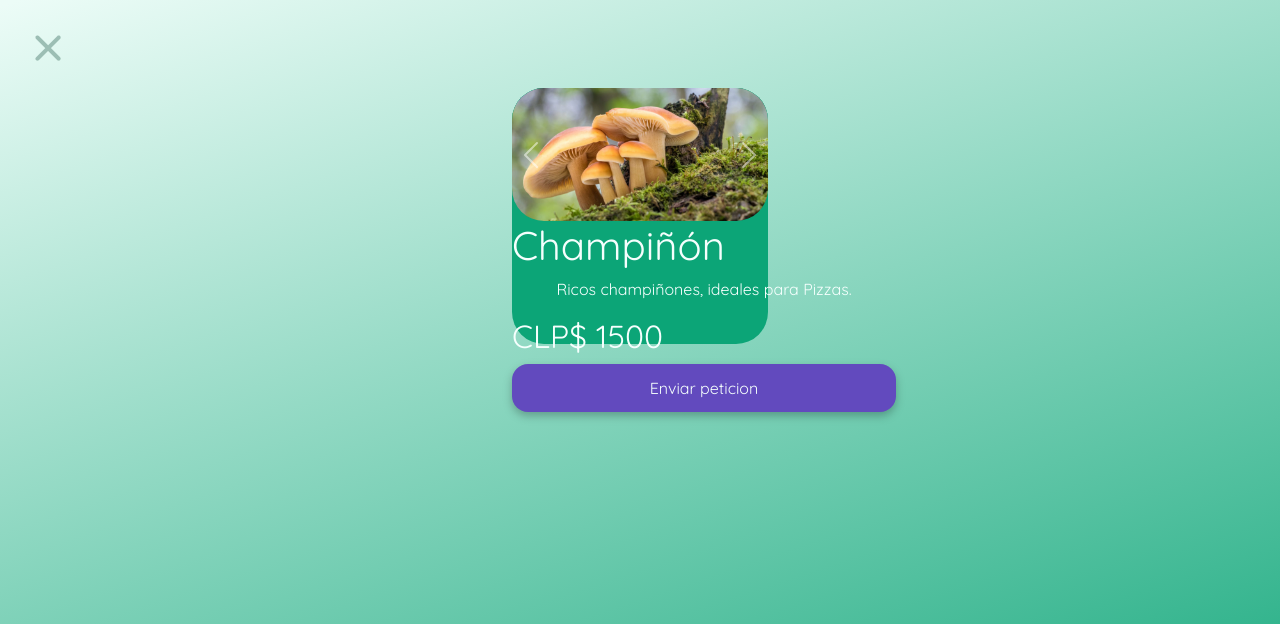
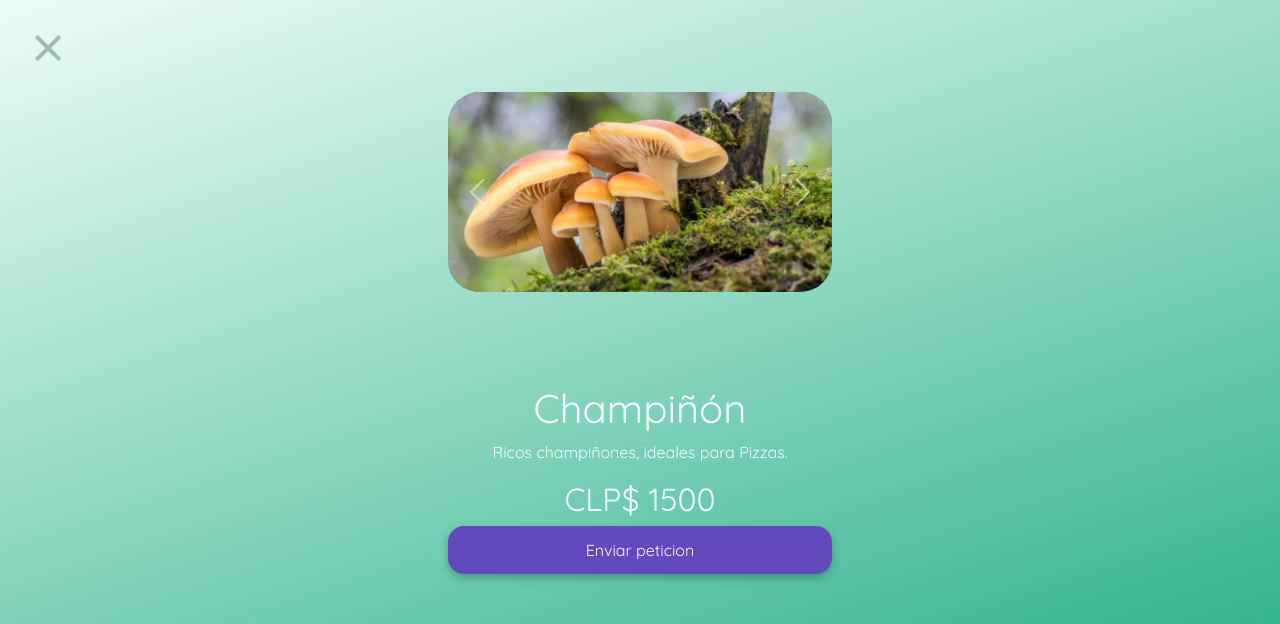
Before and after one commit to roseguel/garden-seller, a Django app: page /producto/1 in a window 1280 px wide. Shown: the top 624 px of the page. Run offline with Django 4.2, Linux system fonts and the light colour scheme; data comes from the database, SQL or seed files in the repository.

Commit message:
actualizacion
se arreglo un elemento del home, a demas de el carrusel de la pestaña "producto"

```diff
--- a/BuyBee/BuyBeeApp/static/BuyBeeApp/css/main.css
+++ b/BuyBee/BuyBeeApp/static/BuyBeeApp/css/main.css
@@ -226,13 +226,13 @@
 
     .carrito_prod_nombre{
         font-size: small;
+        margin: 0 0 0 0;
         margin-left: 1vh;
         color: #39433F;
     }
 
     .carrito_prod_precio{
         font-size: medium;
-        margin-top: -3vh;
         font-weight: bold;
         margin-left: 1vh;
         color: #39433F;
--- a/BuyBee/BuyBeeApp/static/BuyBeeApp/css/producto.css
+++ b/BuyBee/BuyBeeApp/static/BuyBeeApp/css/producto.css
@@ -31,18 +31,26 @@
 */
 @media (min-width: 950px) {
     #imagen {
-        margin-top: 11vh;
-        width: 20vw;
-        height: 20vw;
+        margin: 0;
+        width: 30vw;
+        height: 30vw;
+        background-color: rgba(0, 0, 0, 0);
+        border-radius: 2em;
+        display: flex;
+        justify-content: center;
+        align-items: center;
+    }
+
+    #imagen img{
         background-color: #0CA577;
+        width: 100%;
         border-radius: 2em;
     }
 
-    .carousel-item img {
-        width: 100%;
+    #inner-carousel {
+        display: flex;
+        align-items: center;
         height: 100%;
-        background-color: #0CA577;
-        border-radius: 2em;
     }
 
     h1 {
@@ -86,15 +94,23 @@
         margin-top: 11vh;
         width: 90vw;
         height: 90vw;
+        background-color: rgba(0, 0, 0, 0);
+        border-radius: 2em;
+        display: flex;
+        justify-content: center;
+        align-items: center;
+    }
+
+    #imagen img{
         background-color: #0CA577;
+        width: 100%;
         border-radius: 2em;
     }
 
-    #imagen img{
-        width: 100%;
+    #inner-carousel {
+        display: flex;
+        align-items: center;
         height: 100%;
-        background-color: #0CA577;
-        border-radius: 2em;
     }
 
     h1 {
--- a/BuyBee/BuyBeeApp/templates/BuyBeeApp/producto.html
+++ b/BuyBee/BuyBeeApp/templates/BuyBeeApp/producto.html
@@ -24,14 +24,14 @@
     </div>
     -->
         <div id="imagen" class="carousel slide" data-bs-ride="carousel">
-        <div class="carousel-inner">
+            <div id="inner-carousel" class="carousel-inner">
                 {% for imagen in imagenes %}
                     {% if activa == imagen.id %}
-                <div class="carousel-item active">
+                    <div id="item" class="carousel-item active">
                         <img src="/media/{{ imagen.imagen }}">
                     </div>
                     {% else %}
-                <div class="carousel-item">
+                    <div id="item" class="carousel-item">
                         <img src="/media/{{ imagen.imagen }}">
                     </div>
                     {% endif %}
@@ -45,6 +45,7 @@
                 <span class="visually-hidden">Next</span>
             </button>
         </div>
+    </div>
     <H1>{{ producto.nombre }}</H1>
     <p>{{ producto.descripcion }}</p>
     <H2>CLP$ {{ producto.precio }}</H2>
```
Also changed, not shown: README.md. Lines whose indentation alone changed are shown as unchanged.
